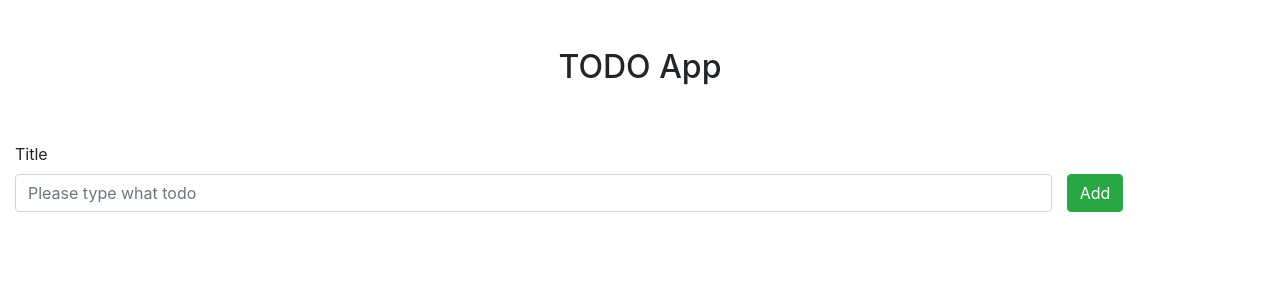
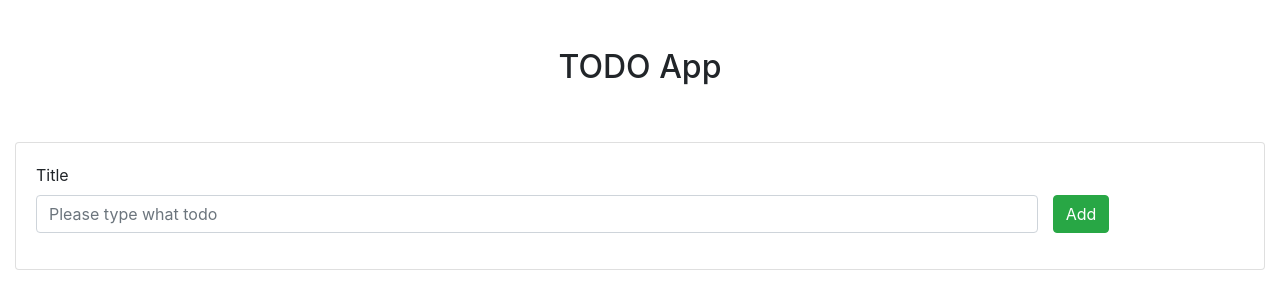
Before and after one commit to Orehouse/todo_app, a React (Create React App) app: page / in a window 1280 px wide. Shown: the top 308 px of the page. Built offline with nearby package versions, Linux system fonts and the light colour scheme.

Commit message:
Wrap form with Card

```diff
--- a/src/components/AddTodoForm/AddTodoForm.js
+++ b/src/components/AddTodoForm/AddTodoForm.js
@@ -1,6 +1,16 @@
 import React, { useState } from "react";
 import { connect } from "react-redux";
-import { Form, FormGroup, Label, Row, Col, Button, Input } from "reactstrap";
+import {
+  Form,
+  FormGroup,
+  Label,
+  Row,
+  Col,
+  Button,
+  Input,
+  Card,
+  CardBody
+} from "reactstrap";
 
 import * as actions from "../../store/actions/index";
 
@@ -13,6 +23,8 @@ const AddTodoForm = props => {
   };
 
   return (
+    <Card>
+      <CardBody>
         <Form onSubmit={onSubmitHandler}>
           <Row>
             <Col lg={12}>
@@ -40,7 +52,16 @@ const AddTodoForm = props => {
             </Col>
           </Row>
         </Form>
+      </CardBody>
+    </Card>
   );
+};
+
+const mapStateToProps = state => {
+  return {
+    isLoading: state.todo.loading,
+    error: state.todo.error
+  };
 };
 
 const mapDispatchToProps = dispatch => {
@@ -50,6 +71,6 @@ const mapDispatchToProps = dispatch => {
 };
 
 export default connect(
-  null,
+  mapStateToProps,
   mapDispatchToProps
 )(AddTodoForm);
```
Lines whose indentation alone changed are shown as unchanged.
